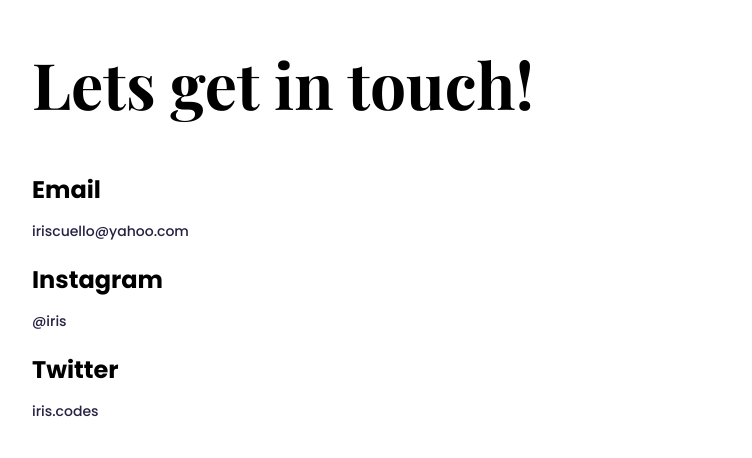
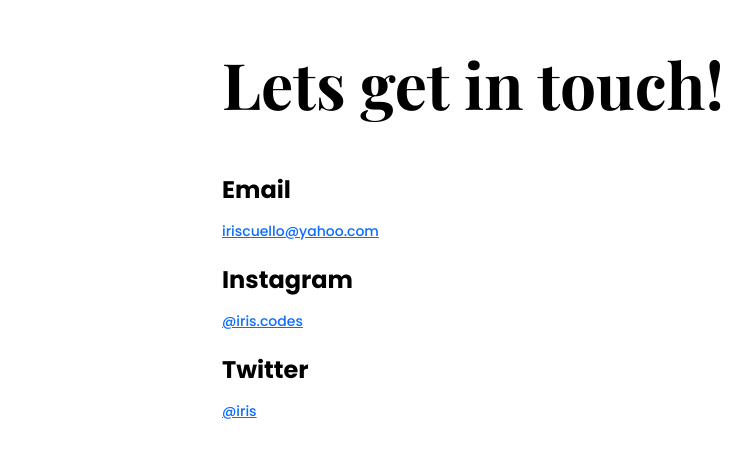
Before and after one commit to iriscuello/Portfolio, a plain HTML site: page contact.html in a window 1280 px wide. Shown: the part 146-604 px from the top of the page, without its empty margins (18-770 px from the left). Drawn offline with nearby package versions, Linux system fonts and the light colour scheme.

Commit message:
added some styling to contact page

```diff
--- a/contact.html
+++ b/contact.html
@@ -30,16 +30,20 @@
     <title>SheCodes Portfolio</title>
   </head>
   <body>
-    <div class="content-container container">
+    <div class="content-container container" id="contact-content">
       <div class="content">
         <h1 class="mb-5">Lets get in touch!</h1>
         <h3>Email</h3>
-        <p>iriscuello@yahoo.com</p>
+        <p><a href="mailto:iriscuello@yahoo.com"> iriscuello@yahoo.com </a></p>
         <h3>Instagram</h3>
-        <p>@iris</p>
+        <p>
+          <a href="https://www.Instagram.com/iris.codes" target="_blank"
+            >@iris.codes</a
+          >
+        </p>
         <h3>Twitter</h3>
-        <p>iris.codes</p>
-        </div>
-</div>
-</body>
+        <p><a href="https://www.twitter.com/iris" target="_blank">@iris</a></p>
+      </div>
+    </div>
+  </body>
 </html>
--- a/styles/portfolio.css
+++ b/styles/portfolio.css
@@ -62,7 +62,6 @@ p {
 
 .content {
   margin: 30px;
-
 }
 .content-container {
   padding: 160px 20px;
@@ -82,14 +81,18 @@ p {
   font-family: var(--default-font-family);
   color: var(--secondary-font-color);
 }
-.content h1 {
+.work-heading {
   max-width: 900px;
 }
+
+#contact-content {
+  max-width: 900px;
+}
+
 .content h3 {
   font-size: 24px;
   font-family: var(--default-font-family);
   line-height: 1.5;
-
 }
 .content p {
   font-size: 14px;
@@ -99,7 +102,7 @@ p {
   border-radius: 20px;
 }
 .translation-pic {
-  height: 598px;
+  height: 700px;
 }
 
 img {
```
Also changed, not shown: work.html (+1 -1 lines).
